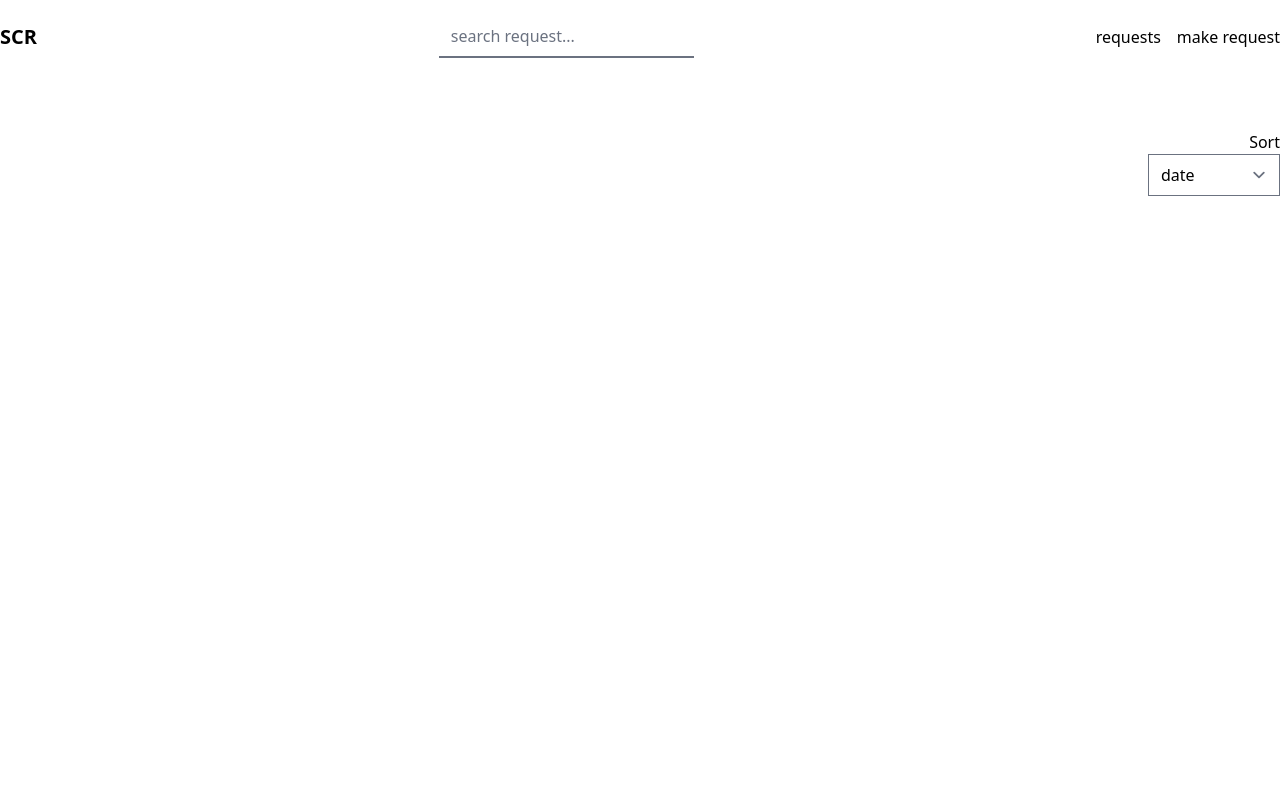
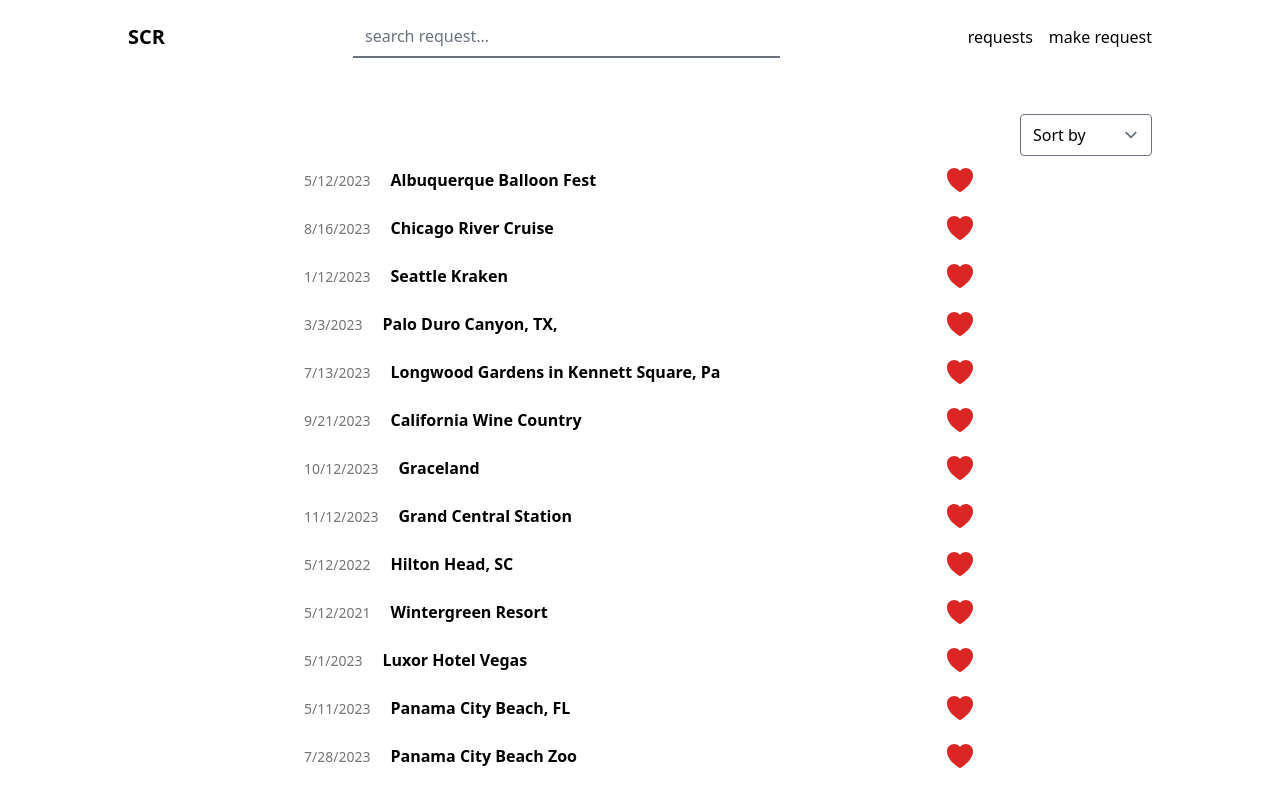
Before and after one commit to GMSTER22/scrapbook-concierge-request-app, a Vue app: page /#/ in a window 1280 px wide. Shown: the top 790 px of the page. Built offline with nearby package versions, Linux system fonts and the light colour scheme; no server answers.

Commit message:
Initialized building a list of requests

```diff
--- a/src/components/header.vue
+++ b/src/components/header.vue
@@ -7,7 +7,7 @@
 
 <template>
 
-  <header class="flex justify-between items-center py-4">
+  <header class="max-w-5xl mx-auto flex justify-between items-center py-4">
 
     <div class="font-bold text-xl">
 
@@ -15,11 +15,11 @@
 
     </div>
 
-    <form action="">
+    <form class="basis-5/12" action="">
 
       <label for="search"></label>
 
-      <input class="border-0 border-b-2 focus:border-b-purple-800 focus:ring-0" type="search" name="search" id="search" placeholder="search request...">
+      <input class="w-full border-0 border-b-2 focus:border-b-purple-800 focus:ring-transparent" type="search" name="search" id="search" placeholder="search request...">
 
     </form>
 
--- /dev/null
+++ b/src/data/requests.json
@@ -0,0 +1,162 @@
+[
+  {
+    "date": "2023-05-12",
+    "name": "Albuquerque Balloon Fest",
+    "votes": 10
+  },
+  {
+    "date": "2023-08-16",
+    "name": "Chicago River Cruise",
+    "votes": 2
+  },
+  {
+    "date": "2023-01-12",
+    "name": "Seattle Kraken",
+    "votes": 3
+  },
+  {
+    "date": "2023-02-31",
+    "name": "Palo Duro Canyon, TX,",
+    "votes": 230
+  },
+  {
+    "date": "2023-07-13",
+    "name": "Longwood Gardens in Kennett Square, Pa",
+    "votes": 50
+  },
+  {
+    "date": "2023-09-21",
+    "name": "California Wine Country",
+    "votes": 40
+  },
+  {
+    "date": "2023-10-12",
+    "name": "Graceland",
+    "votes": 55
+  },
+  {
+    "date": "2023-11-12",
+    "name": "Grand Central Station",
+    "votes": 30
+  },
+  {
+    "date": "2022-05-12",
+    "name": "Hilton Head, SC",
+    "votes": 18
+  },
+  {
+    "date": "2021-05-12",
+    "name": "Wintergreen Resort",
+    "votes": 50
+  },
+  {
+    "date": "2023-04-31",
+    "name": "Luxor Hotel Vegas",
+    "votes": 25
+  },
+  {
+    "date": "2023-05-11",
+    "name": "Panama City Beach, FL",
+    "votes": 25
+  },
+  {
+    "date": "2023-07-28",
+    "name": "Panama City Beach Zoo",
+    "votes": 25
+  },
+  {
+    "date": "2023-09-29",
+    "name":"Captiva Island, FL",
+    "votes": 25
+  },
+  {
+    "date": "2023-08-09",
+    "name": "Sanibel Island, FL",
+    "votes": 45
+  },
+  {
+    "date": "2023-05-01",
+    "name": "Johnson Space Center, TX",
+    "votes": 38
+  },
+  {
+    "date": "2022-06-12",
+    "name": "Moody Gardens, TX",
+    "votes": 65
+  },
+  {
+    "date": "2023-12-21",
+    "name": "The Eye Ferris Wheel Seattle",
+    "votes": 34
+  },
+  {
+    "date": "2023-09-12",
+    "name": "Yellowstone Bear World",
+    "votes": 87
+  },
+  {
+    "date": "2023-07-14",
+    "name": "Lake of the Ozarks",
+    "votes": 17
+  },
+  {
+    "date": "2023-03-16",
+    "name": "1000 Islands",
+    "votes": 20
+  },
+  {
+    "date": "2023-09-30",
+    "name": "Boldt Castle",
+    "votes": 95
+  },
+  {
+    "date": "2023-04-17",
+    "name": "Eureka Springs, AR",
+    "votes": 16
+  },
+  {
+    "date": "2021-10-12",
+    "name": "House of Seven Gables",
+    "votes": 63
+  },
+  {
+    "date": "2021-06-04",
+    "name": "High Roller Ferris Wheel Vegas",
+    "votes": 87
+  },
+  {
+    "date": "2023-05-25",
+    "name": "Loch Haven Lake",
+    "votes": 120
+  },
+  {
+    "date": "2023-07-02",
+    "name": "Funland in Rehoboth Beach",
+    "votes": 25
+  },
+  {
+    "date": "2023-11-12",
+    "name": "Stone Mountain",
+    "votes": 450
+  },
+  {
+    "date": "2023-03-12",
+    "name": "Chattanooga, TN",
+    "votes": 72
+  },
+  {
+    "date": "2023-06-22",
+    "name": "Lake Superior",
+    "votes": 69
+  },
+  {
+    "date": "2023-02-04",
+    "name": "King's Island",
+    "votes": 34
+  },
+  {
+    "date": "2023-09-26",
+    "name": "Penn Grand Canyon",
+    "votes": 80
+  }
+]
--- a/src/index.js
+++ b/src/index.js
@@ -14,6 +14,9 @@
 import Requests from './views/requests.vue';
 
 import MakeRequest from './views/make-request.vue';
+
+window.__VUE_OPTIONS_API__ = false;
+window.__VUE_PROD_DEVTOOLS__ = true;
 
 const routes = [
 
--- /dev/null
+++ b/src/utils/utils.js
@@ -0,0 +1,16 @@
+
+export function formatDate( dateString ) {
+
+  const options = {
+
+    year: 'numeric',
+
+    month: 'numeric',
+
+    day: 'numeric'
+
+  }
+
+  return new Date( dateString ).toLocaleDateString( 'en-US', options );
+
+}
--- a/src/views/home.vue
+++ b/src/views/home.vue
@@ -2,6 +2,12 @@
 <script setup>
 
   import Header from '../components/header.vue';
+
+  import { HeartIcon } from '@heroicons/vue/24/solid';
+
+  import { formatDate } from "../utils/utils";
+
+  import requests from '../data/requests.json';
 
 </script>
 
@@ -9,24 +15,46 @@
 
   <Header />
 
-  <main class="py-14">
+  <main class="max-w-5xl mx-auto py-10">
 
     <fieldset class="flex flex-col items-end">
 
-      <label for="sort">Sort</label>
+      <label for="sort"></label>
 
-      <select name="sort" id="sort">
+      <select class="rounded focus:ring-purple-800 focus:border-purple-800" name="sort" id="sort">
 
-        <option value="date">date</option>
+        <option value="" disabled selected>Sort by</option>
 
-        <option value="most-likes">most liked</option>
+        <option value="date">Date</option>
 
-        <!-- <option value="alphabetical">alphabetical order</option> -->
+        <option value="most-likes">Most liked</option>
 
       </select>
 
     </fieldset>
 
+    <ul class="max-w-2xl mx-auto">
+
+      <li class="flex justify-between items-center py-2" v-for="{ date, name, votes } in requests">
+
+        <div class="">
+
+          <span class="mr-5 text-sm text-neutral-500">{{ formatDate( date ) }}</span>
+
+          <span class="font-semibold">{{ name }}</span>
+
+        </div>
+
+        <button type="button">
+
+          <HeartIcon class="h-8 w-8 text-red-600" />
+
+        </button>
+
+      </li>
+
+    </ul>
+
   </main>
 
 </template>
```
Also changed, not shown: package.json (+4 -3 lines), 1 other file (tests, documents, lock files or other folders).
